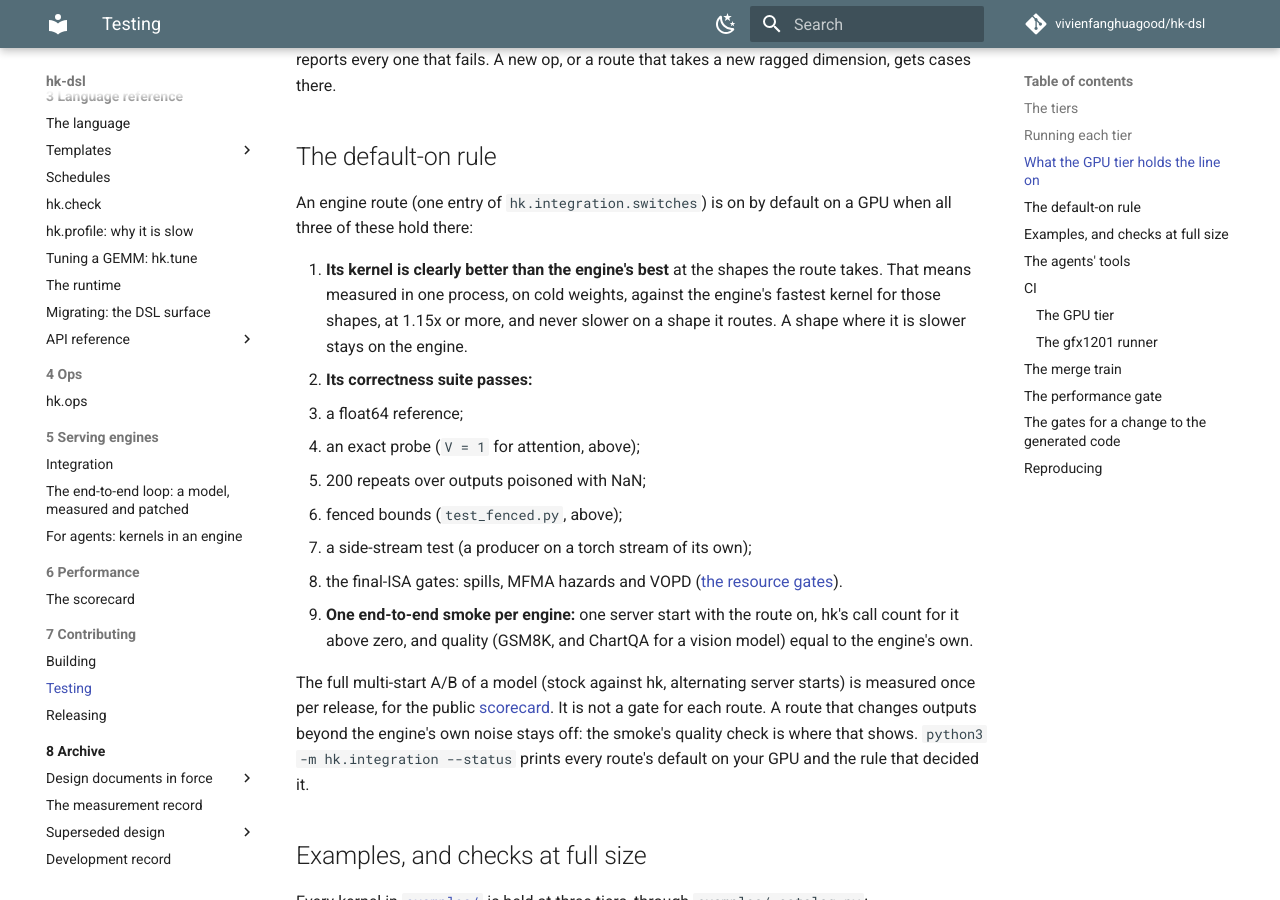
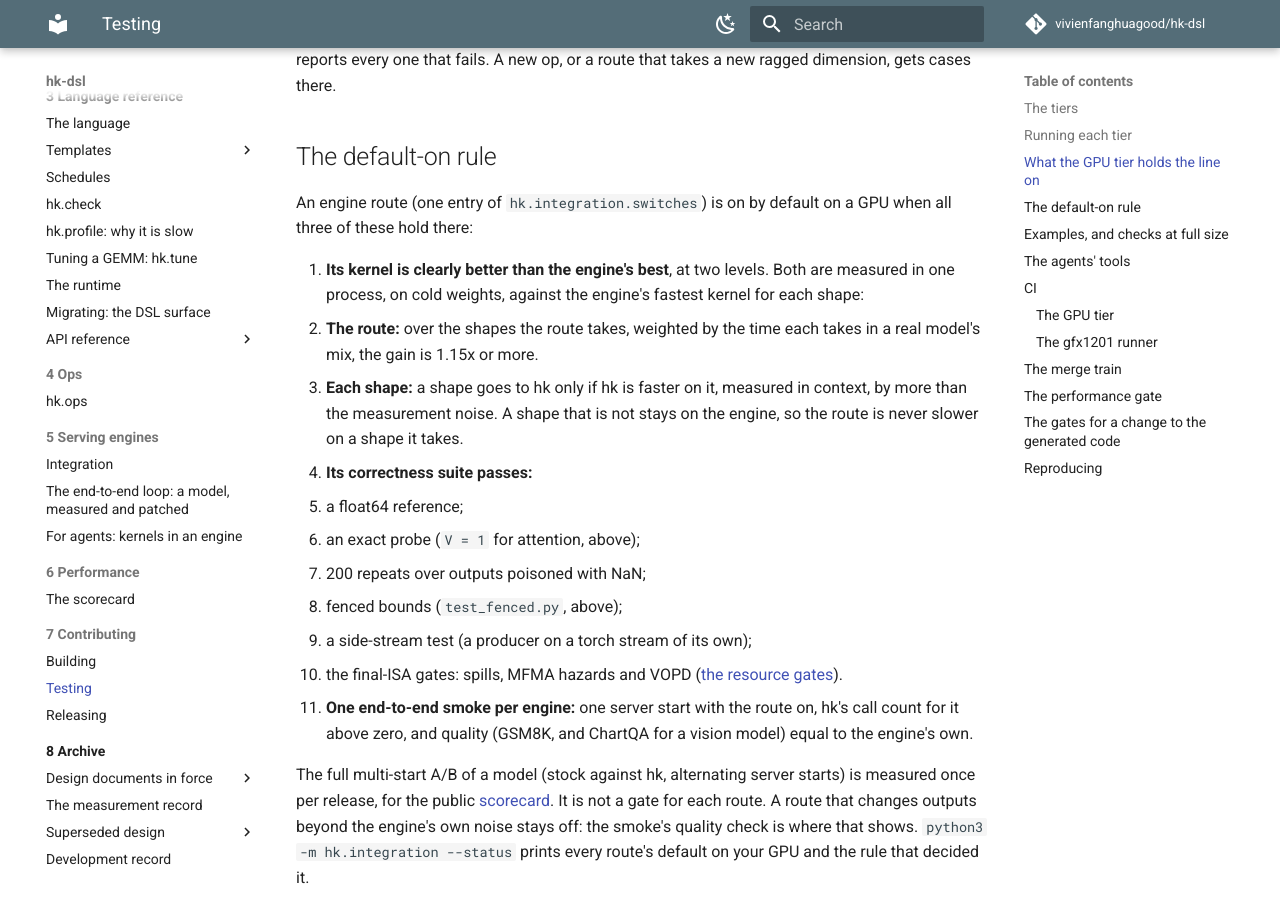
Before and after one commit to vivienfanghuagood/hk-dsl, an MkDocs documentation site: the page built from docs/testing.md, in a window 1280 px wide and 900 px high, scrolled down 3011 px. Built offline with MkDocs 1.6.1 and Material for MkDocs 9.7.7, drawn with Linux system fonts in a browser that asks for light colours; comment, search, counter and statistics services are not loaded.

Commit message:
default-on rule: two levels -- the route (a time-weighted 1.15x over the engine's best at a real model's mix) and each shape (routed only where hk is faster in context beyond noise)
Co-Authored-By: Claude <noreply@anthropic.com>

```diff
--- a/docs/testing.md
+++ b/docs/testing.md
@@ -136,10 +136,14 @@ cases there.
 An engine route (one entry of `hk.integration.switches`) is on by default on a
 GPU when all three of these hold there:
 
-1. **Its kernel is clearly better than the engine's best** at the shapes the
-   route takes. That means measured in one process, on cold weights, against
-   the engine's fastest kernel for those shapes, at 1.15x or more, and never
-   slower on a shape it routes. A shape where it is slower stays on the engine.
+1. **Its kernel is clearly better than the engine's best**, at two levels.
+   Both are measured in one process, on cold weights, against the engine's
+   fastest kernel for each shape:
+   - **The route:** over the shapes the route takes, weighted by the time each
+     takes in a real model's mix, the gain is 1.15x or more.
+   - **Each shape:** a shape goes to hk only if hk is faster on it, measured
+     in context, by more than the measurement noise. A shape that is not stays
+     on the engine, so the route is never slower on a shape it takes.
 2. **Its correctness suite passes:**
    - a float64 reference;
    - an exact probe (`V = 1` for attention, above);
```
Also changed, not shown: CONTRIBUTING.md (+2 -1 lines), README.md (+3 -2 lines), docs/integration.md (+4 -3 lines), 1 other file.
